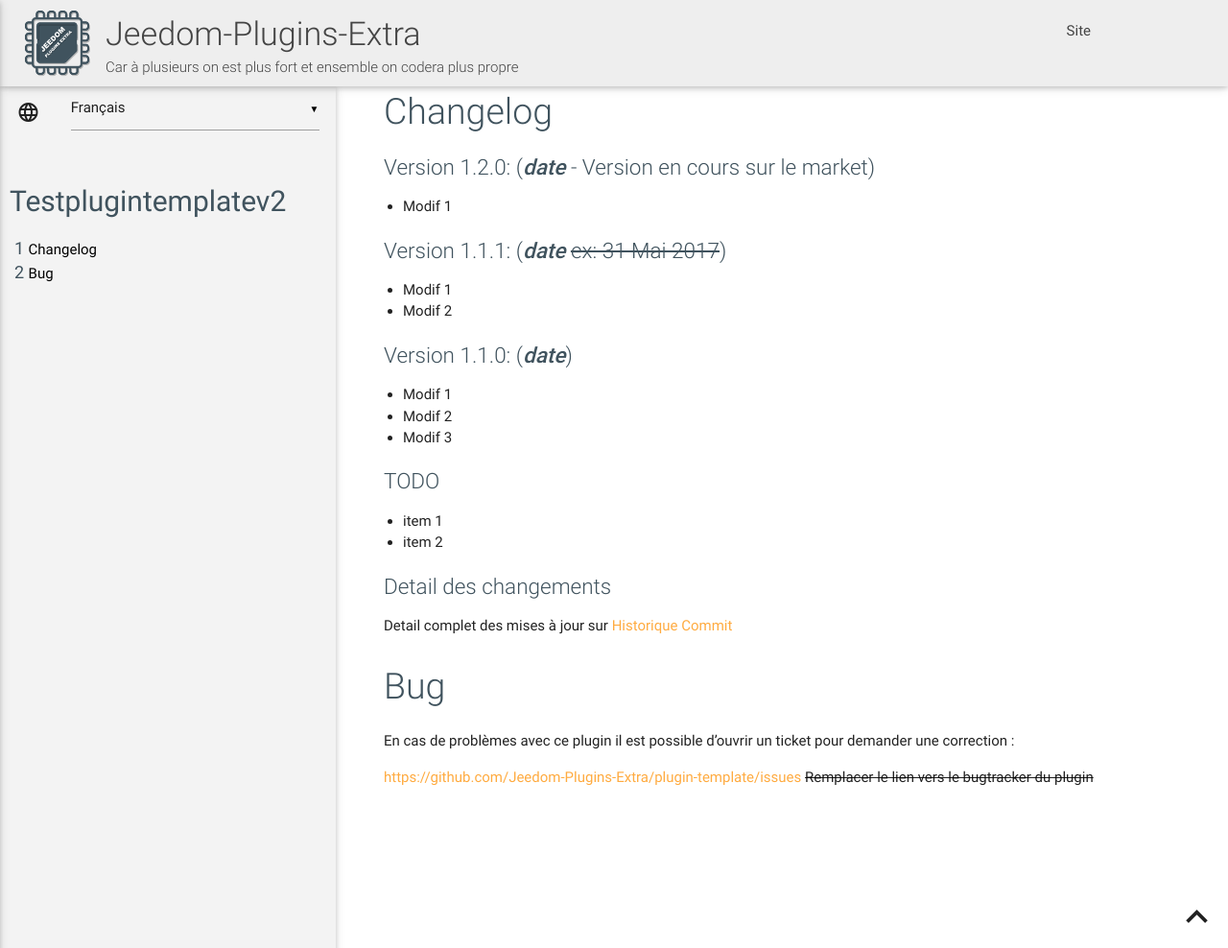
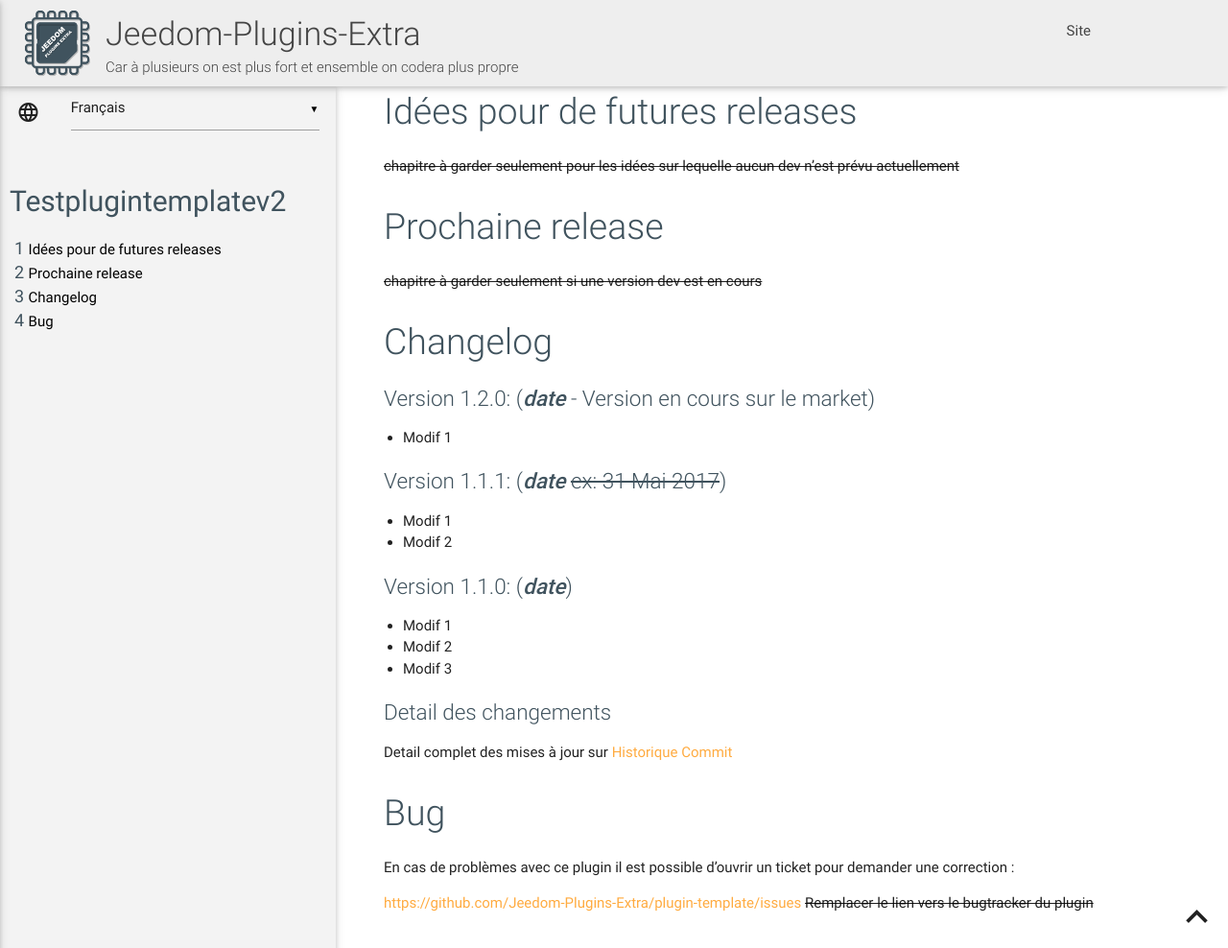
Before and after one commit to rjullien/testPluginTemplateV2, a Jekyll site: the page built from fr_FR/changelog.md, in a window 1280 px wide and 988 px high. Shown: the whole window at 96% size. Built offline with Jekyll 4.4.1, drawn with Linux system fonts in a browser that asks for light colours; our own code applies the rules of GitHub Pages for plain Markdown files.

```diff
--- a/fr_FR/changelog.md
+++ b/fr_FR/changelog.md
@@ -1,3 +1,9 @@
+# Idées pour de futures releases
+~~chapitre à garder seulement pour les idées sur lequelle aucun dev n'est prévu actuellement~~
+
+# Prochaine release
+~~chapitre à garder seulement si une version dev est en cours~~
+
 # Changelog
 ### Version 1.2.0:  (**_date_** - Version en cours sur le market)
 
@@ -14,11 +20,6 @@
 * Modif 2
 * Modif 3
 
-### TODO
-
-* item 1
-* item 2
-
 ### Detail des changements
 
 Detail complet des mises à jour sur [Historique Commit](https://github.com/Jeedom-Plugins-Extra/plugin-template/commits/master)
```
Also changed, not shown: fr_FR/faq.md (+17 -2 lines), fr_FR/presentation.md (+1 -0 lines).
